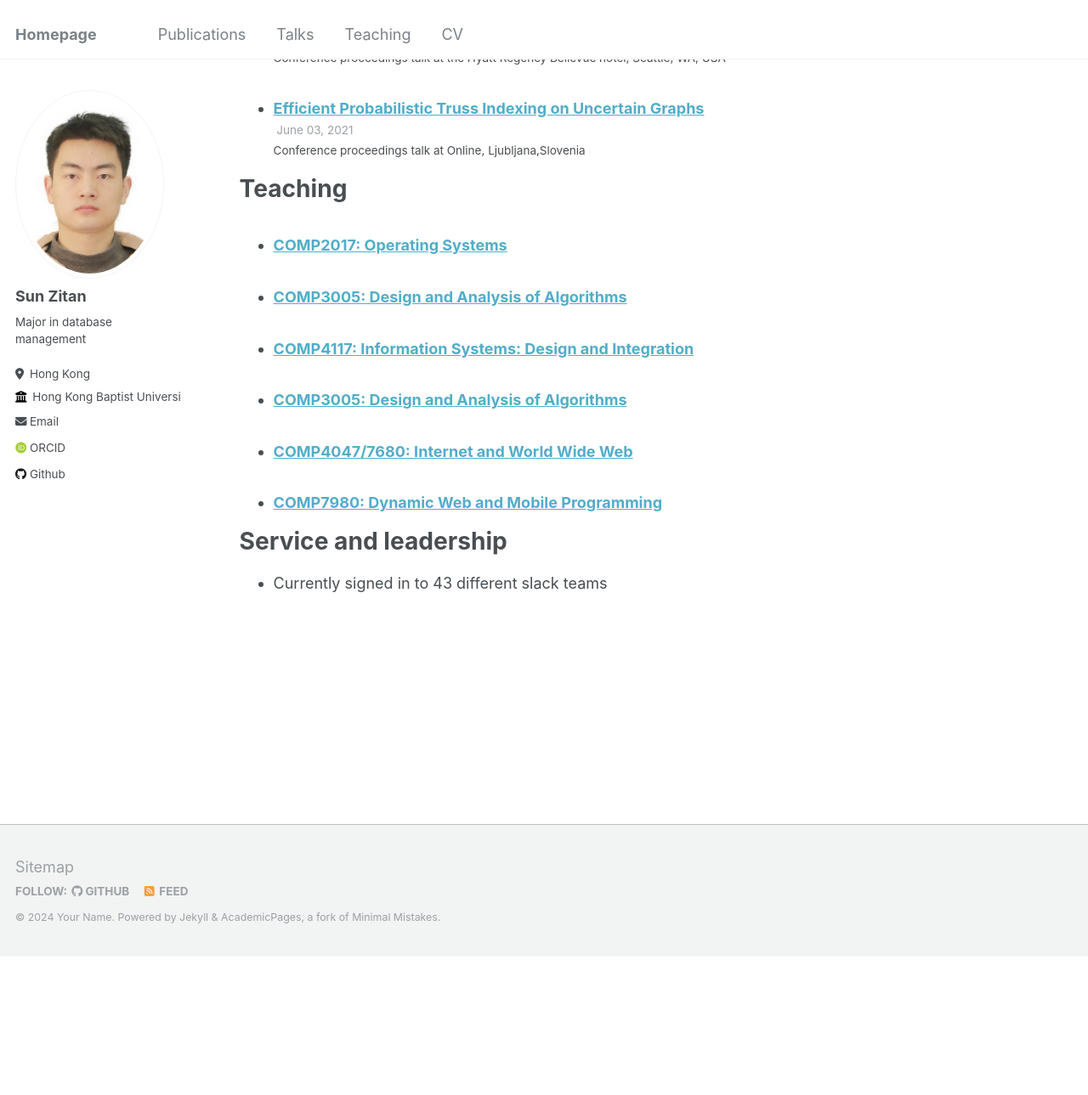
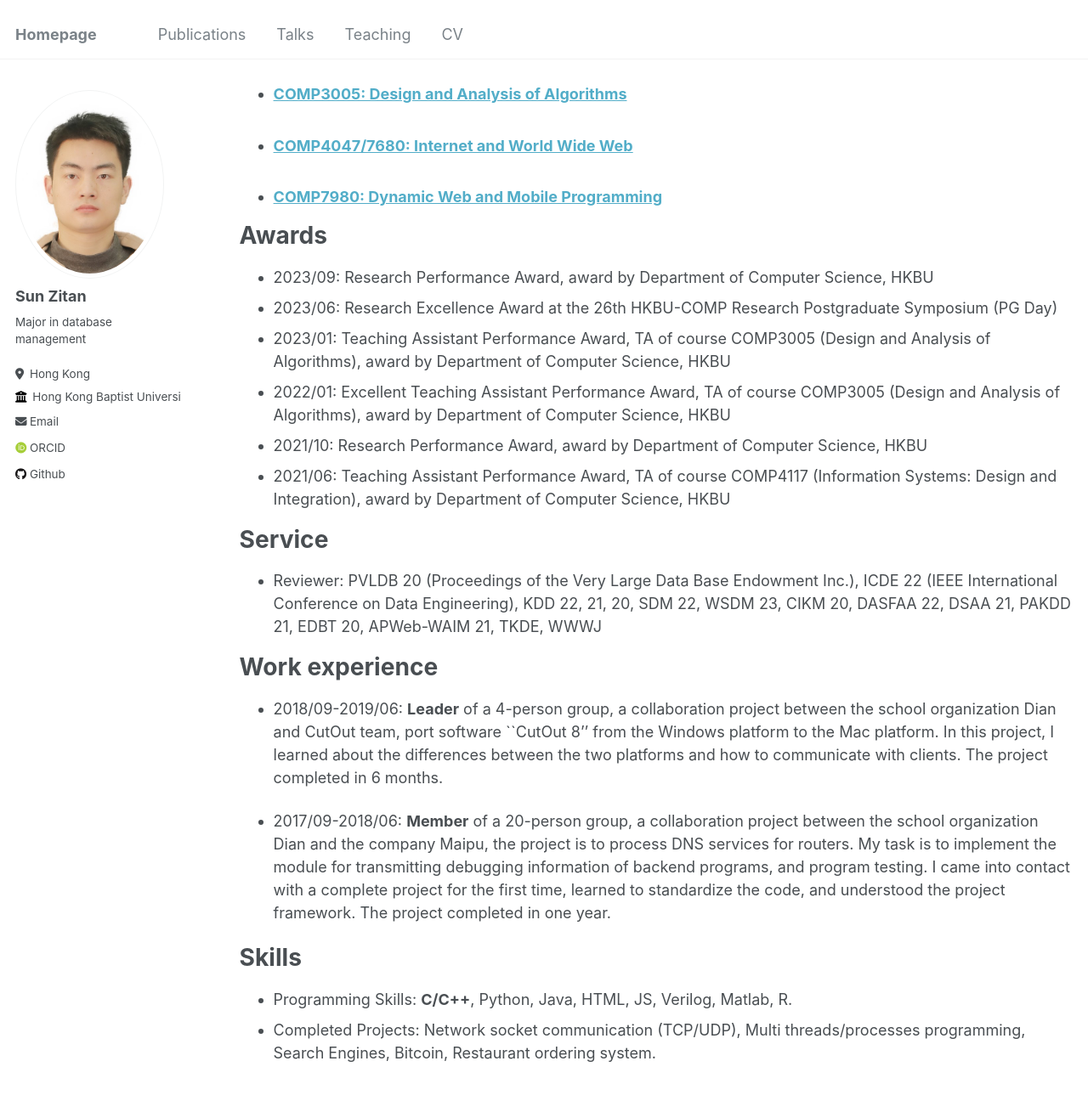
Before and after one commit to jinrdfh/HomePage, a Jekyll site: the page built from _pages/cv.md, in a window 1280 px wide and 1400 px high, scrolled down 1626 px. Shown: the top 1289 px of the window at 85% size. Built offline with Jekyll 4.4.1, drawn with Linux system fonts in a browser that asks for light colours; some web fonts are replaced; before the commit the page ends 2751 px from its top, so only the background shows below that; some of the changed text lies outside the part shown.

Commit message:
Update cv.md

```diff
--- a/_pages/cv.md
+++ b/_pages/cv.md
@@ -11,41 +11,23 @@ redirect_from:
 
 Education
 ======
-* Ph.D in Version Control Theory, GitHub University, 2018 (expected)
-* M.S. in Jekyll, GitHub University, 2014
-* B.S. in GitHub, GitHub University, 2012
+* Ph.D in Computer Science, Hong Kong Baptist University (<strong>HKBU</strong>), supervised by [Dr. Xin Huang](https://www.comp.hkbu.edu.hk/~xinhuang), Hong Kong, China, 2024 (expected)
+* Visiting Research PhD Student in Computer Science and Engineering, Nanyang Technological University (<strong>NTU</strong>), supervised by [Dr. Long Cheng](https://personal.ntu.edu.sg/c.long/), Singapore, 2023
+* B.S. in Electronics and Information Engineering, Huazhong University Of Science And Technology (<strong>HUST</strong>), Hubei, China, 2019
 
-Work experience
+Languages
 ======
-* Spring 2024: Academic Pages Collaborator
-  * Github University
-  * Duties includes: Updates and improvements to template
-  * Supervisor: The Users
-
-* Fall 2015: Research Assistant
-  * Github University
-  * Duties included: Merging pull requests
-  * Supervisor: Professor Hub
-
-* Summer 2015: Research Assistant
-  * Github University
-  * Duties included: Tagging issues
-  * Supervisor: Professor Git
-
-Skills
-======
-* Skill 1
-* Skill 2
-  * Sub-skill 2.1
-  * Sub-skill 2.2
-  * Sub-skill 2.3
-* Skill 3
+* English: IELTS: 6.5
 
 Publications
 ======
   <ul>{% for post in site.publications reversed %}
     {% include archive-single-cv.html %}
   {% endfor %}</ul>
+
+Research Interests
+======
+* Database management, Data Mining, Graph theory, Design and analysis of algorithms, Dense subgraph identification and search. The work published in ICDE 2024 investigates how to insert edges into a graph to maximize the k-truss under limited budget conditions. The paper published on SIGMOD 2023 mainly studies the maintenance of k-truss using onion layers on dynamic graphs, which enables updates on large graphs to be completed in a short time. The work published on WWW 2021 investigates how to index and query k-truss on uncertain graphs, which utilizes the relationship between trusses to accelerate calculations.
 
 Talks
 ======
@@ -59,6 +41,26 @@ Teaching
     {% include archive-single-cv.html %}
   {% endfor %}</ul>
 
-Service and leadership
+Awards
 ======
-* Currently signed in to 43 different slack teams
+* 2023/09: Research Performance Award, award by Department of Computer Science, HKBU
+* 2023/06: Research Excellence Award at the 26th HKBU-COMP Research Postgraduate Symposium (PG Day)
+* 2023/01: Teaching Assistant Performance Award, TA of course COMP3005 (Design and Analysis of Algorithms), award by Department of Computer Science, HKBU
+* 2022/01: Excellent Teaching Assistant Performance Award, TA of course COMP3005 (Design and Analysis of Algorithms), award by Department of Computer Science, HKBU
+* 2021/10: Research Performance Award, award by Department of Computer Science, HKBU
+* 2021/06: Teaching Assistant Performance Award, TA of course COMP4117 (Information Systems: Design and Integration), award by Department of Computer Science, HKBU
+
+Service
+======
+* Reviewer: PVLDB 20 (Proceedings of the Very Large Data Base Endowment Inc.), ICDE 22 (IEEE International Conference on Data Engineering), KDD 22, 21, 20, SDM 22, WSDM 23,  CIKM 20, DASFAA 22, DSAA 21, PAKDD 21, EDBT 20, APWeb-WAIM 21, TKDE, WWWJ
+
+Work experience
+======
+* 2018/09-2019/06: <strong>Leader</strong> of a 4-person group, a collaboration project between the school organization Dian and CutOut team, port software ``CutOut 8'' from the Windows platform to the Mac platform. In this project, I learned about the differences between the two platforms and how to communicate with clients. The project completed in 6 months.
+
+* 2017/09-2018/06: <strong>Member</strong> of a 20-person group, a collaboration project between the school organization Dian and the company Maipu, the project is to process DNS services for routers. My task is to implement the module for transmitting debugging information of backend programs, and program testing. I came into contact with a complete project for the first time, learned to standardize the code, and understood the project framework. The project completed in one year.
+
+Skills
+======
+* Programming Skills: <strong>C/C++</strong>, Python, Java, HTML, JS, Verilog, Matlab, R.
+* Completed Projects: Network socket communication (TCP/UDP), Multi threads/processes programming, Search Engines, Bitcoin, Restaurant ordering system.
```
